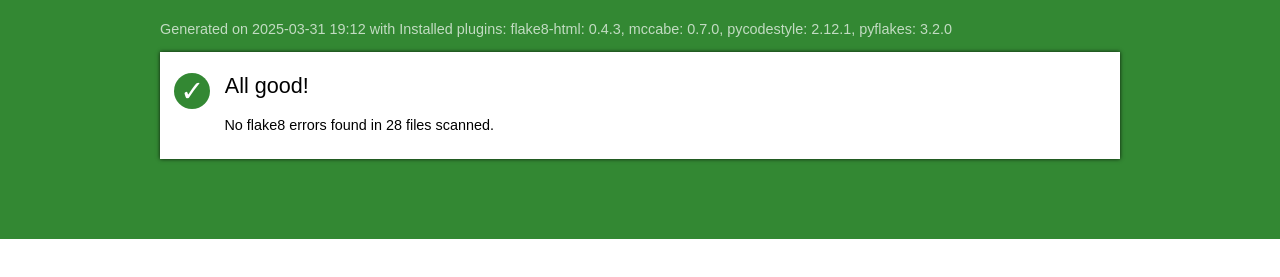
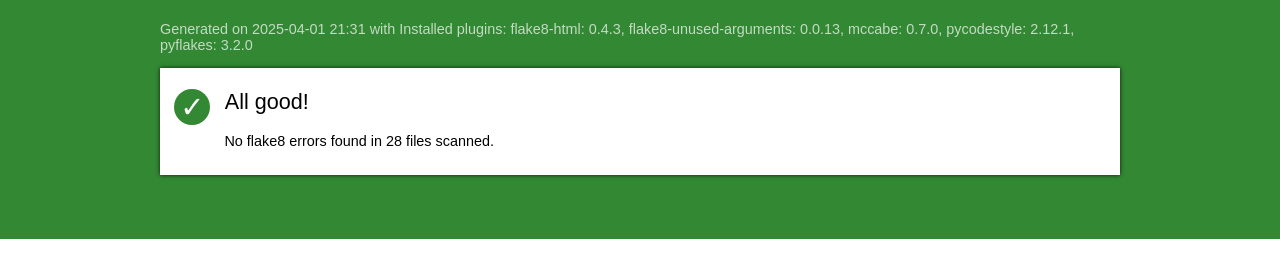
Before and after one commit to SebGris/project-4-chess-tournament, a plain HTML site: page flake8-html-report/index.html in a window 1280 px wide. Shown: the part 81-358 px from the top of the page. Drawn offline with Linux system fonts and the light colour scheme.

Commit message:
Mise à jour de la date de génération et ajout du plugin flake8-unused-arguments dans le rapport HTML de flake8

```diff
--- a/flake8-html-report/index.html
+++ b/flake8-html-report/index.html
@@ -9,8 +9,8 @@
       <div id="masthead" class="sev-4"></div>
       <div id="page">
           <h1>flake8 violations</h1>
-         <p id="versions">Generated on 2025-03-31 19:12
-            with Installed plugins: flake8-html: 0.4.3, mccabe: 0.7.0, pycodestyle: 2.12.1, pyflakes: 3.2.0
+         <p id="versions">Generated on 2025-04-01 21:31
+            with Installed plugins: flake8-html: 0.4.3, flake8-unused-arguments: 0.0.13, mccabe: 0.7.0, pycodestyle: 2.12.1, pyflakes: 3.2.0
          </p>
          <ul id="index">
 
```
